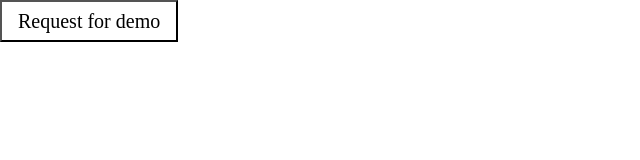
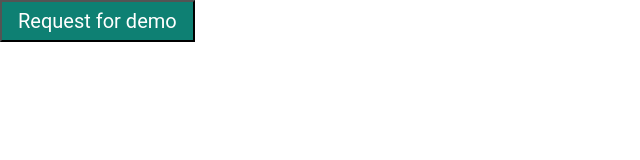
Before and after one commit to Aisely/aisely-LP, a plain HTML site: page index.html in a window 1280 px wide. Shown: the whole page, without its empty margins (0-640 px from the left). Drawn offline with Linux system fonts and the light colour scheme.

Commit message:
design system

```diff
--- a/style.css
+++ b/style.css
@@ -136,8 +136,10 @@
 
     .small-btn{
       font-size: var(--s);
-      background-color: var(--white);
+      background-color: var(--main-green);
       padding: 0.2em 0.8em;
+      color: var(--white);
+      font-family: 'Roboto', sans-serif;
     }
 
     .resize {
```
